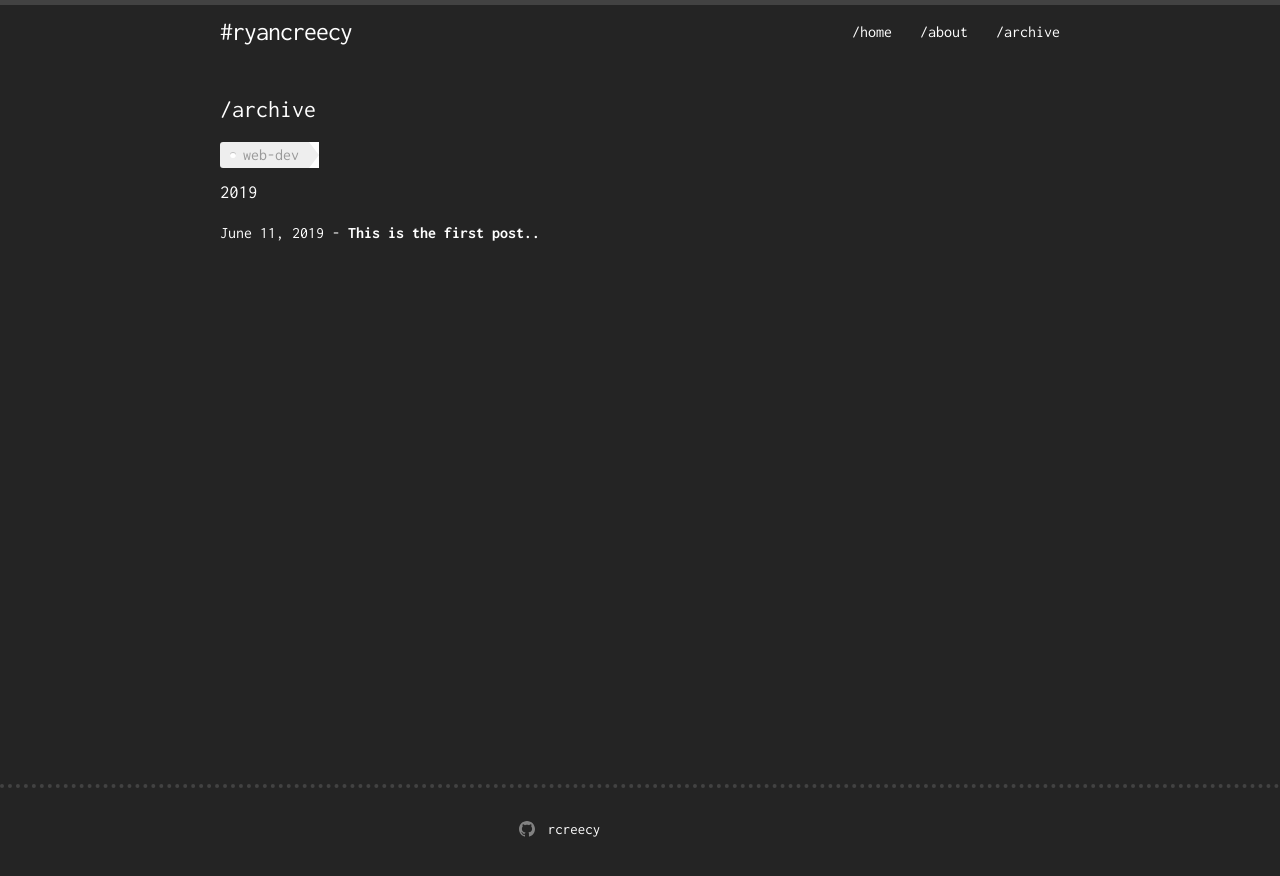
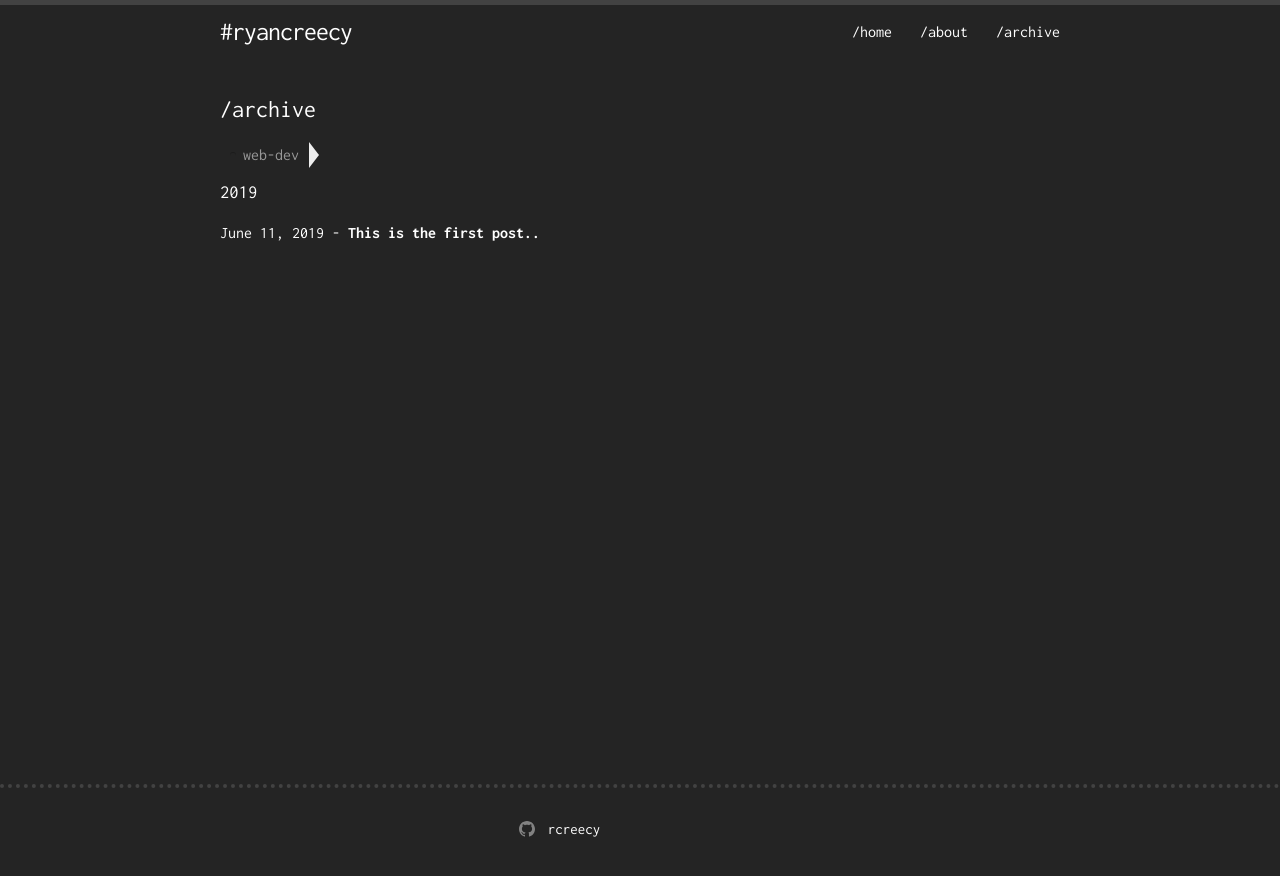
Before and after one commit to rcreecy/ryancreecy, a Jekyll site: the page built from archive.md, in a window 1280 px wide. Shown: the top 876 px of the page. Built offline with Jekyll 4.4.1, drawn with Linux system fonts in a browser that asks for light colours.

Commit message:
color change

```diff
--- a/_sass/style/_layout.scss
+++ b/_sass/style/_layout.scss
@@ -274,7 +274,7 @@ img.headshot {
 }
 
 .tag {
-  background: #eee;
+  background: transparent;
   border-radius: 3px 0 0 3px;
   color: #999;
   display: inline-block;
@@ -288,7 +288,7 @@ img.headshot {
 }
 
 .tag::before {
-  background: #fff;
+  background: transparent;
   border-radius: 10px;
   box-shadow: inset 0 1px rgba(0, 0, 0, 0.25);
   content: '';
@@ -300,7 +300,7 @@ img.headshot {
 }
 
 .tag::after {
-  background: #fff;
+  background: transparent;
   border-bottom: 13px solid transparent;
   border-left: 10px solid #eee;
   border-top: 13px solid transparent;
@@ -311,10 +311,10 @@ img.headshot {
 }
 
 .tag:hover {
-  background-color: crimson;
+  background-color: #3a17ff;
   color: white;
 }
 
 .tag:hover::after {
-   border-left-color: crimson;
+   border-left-color: #3a17ff;
 }
```
